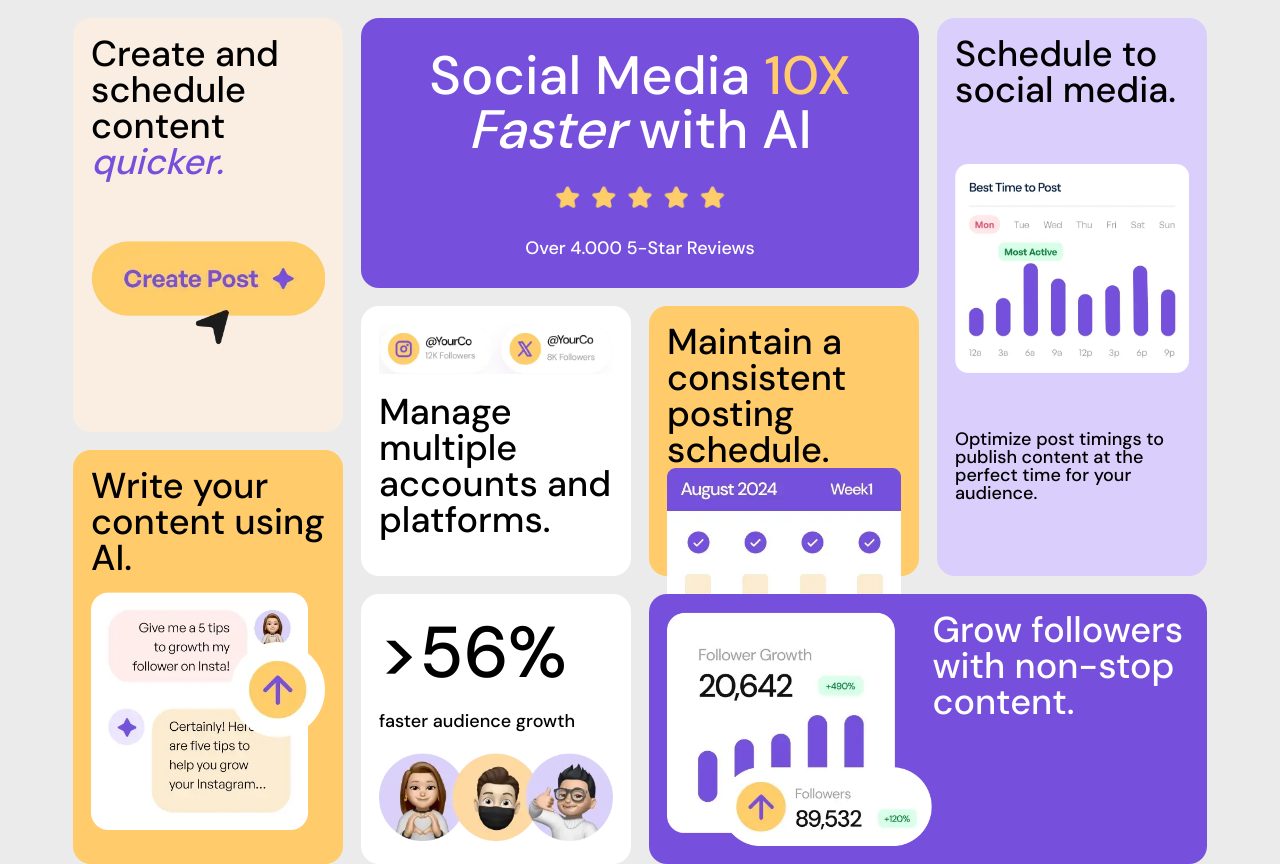
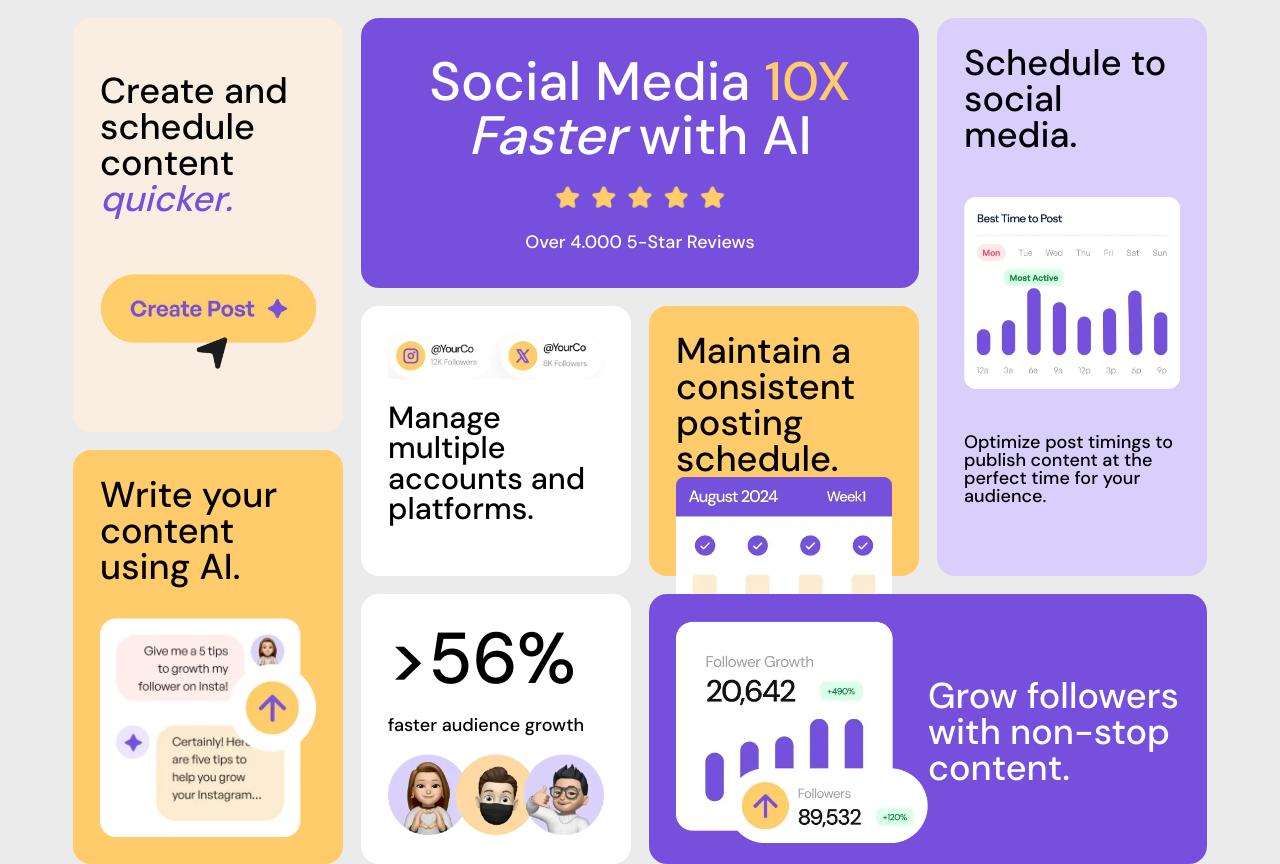
Before and after one commit to Shinyn/Bento-mentor, a plain HTML site: page index.html in a window 1280 px wide. Drawn offline with Linux system fonts and the light colour scheme.

Commit message:
Small fixes

```diff
--- a/index.css
+++ b/index.css
@@ -120,7 +120,7 @@ img {
     display: grid;
     height: 100%;
     border-radius: 1rem;
-    padding: 1rem;
+    padding: 1.5rem;
 
     .card-h2 {
       font-size: 2em;
@@ -143,6 +143,10 @@ img {
 
   .card-1 {
     grid-area: card-1;
+    /* background-color: red; */
+    display: flex;
+    flex-direction: column;
+    justify-content: space-around;
   }
 
   .card-2 {
@@ -171,14 +175,29 @@ img {
 
   .card-4 {
     grid-area: card-4;
+
+    .card-h2 {
+      width: 10ch;
+      font-size: 1.7rem;
+    }
   }
 
   .card-5 {
     grid-area: card-5;
+    img {
+      /* overflow-y: hidden; */
+    }
   }
 
   .card-6 {
     grid-area: card-6;
+    display: flex;
+    flex-direction: column;
+    justify-content: space-between;
+
+    .card-h2 {
+      width: 8ch;
+    }
   }
 
   .card-7 {
@@ -195,7 +214,9 @@ img {
 
   .card-8 {
     grid-area: card-8;
-    display: flex;
+    display: grid;
+    grid-template-columns: 1fr 1fr;
+    align-items: center;
   }
 }
 
```
